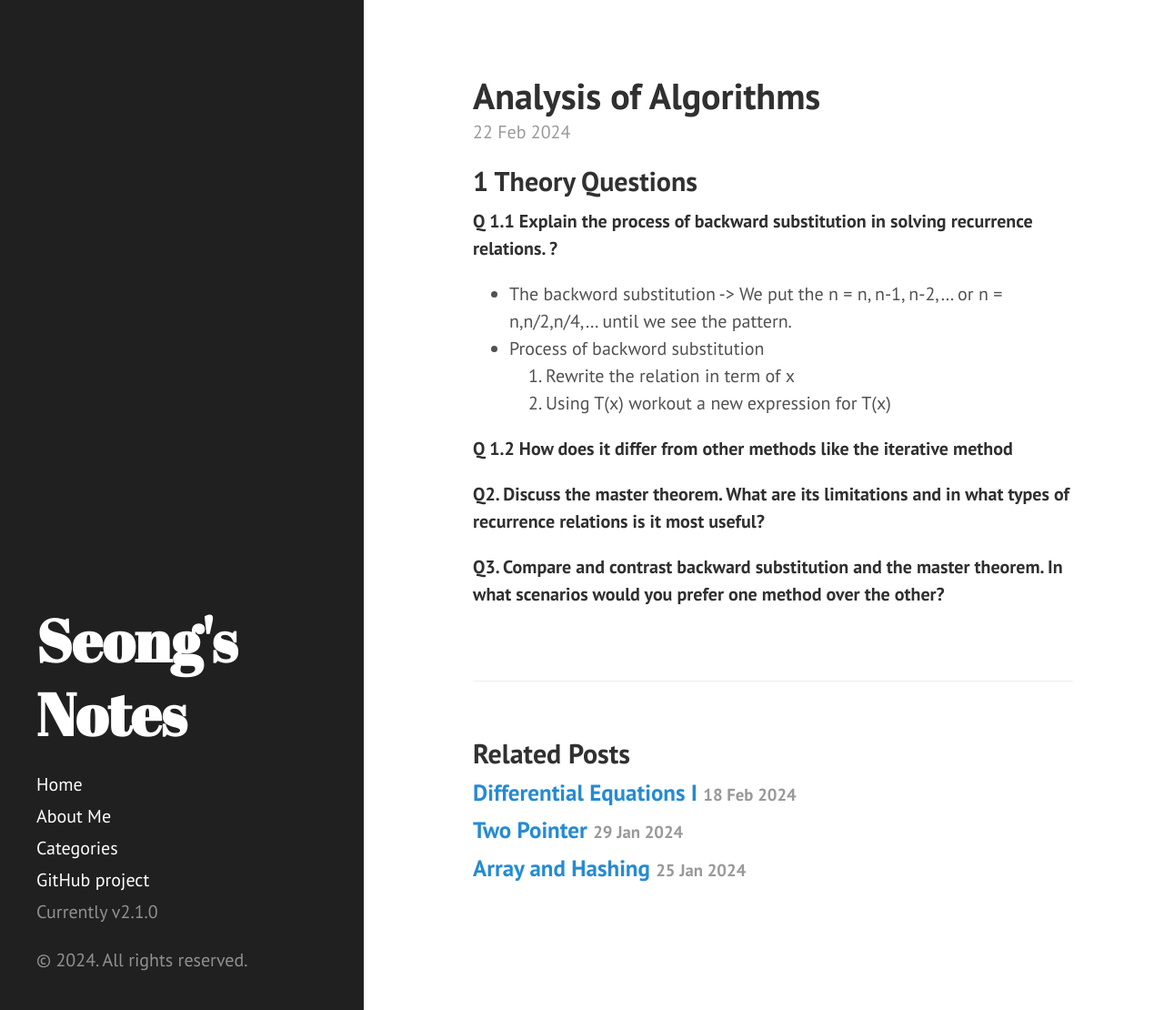
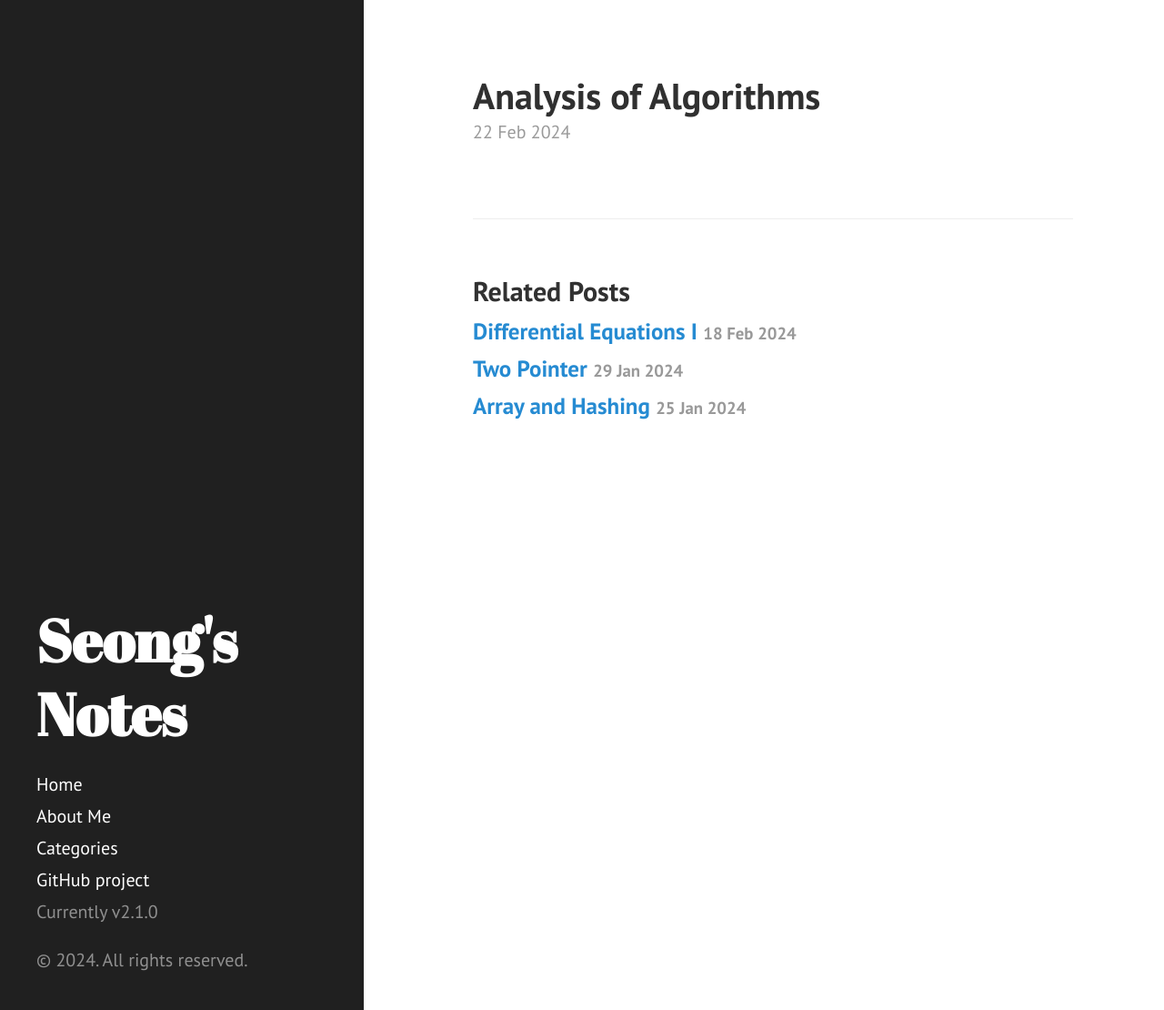
Before and after one commit to GwangseongCho/GwangseongCho.github.io, a Jekyll site: the page built from _posts/2024-02-22-analysis-of-algorithms.md, in a window 1280 px wide and 1110 px high. Shown: the whole window at 91% size. Built offline with Jekyll 4.4.1, drawn with Linux system fonts in a browser that asks for light colours.

Commit message:
Delete the post of mathematics and rewrite a analysis of algorithms

```diff
--- a/_posts/2024-02-22-analysis-of-algorithms.md
+++ b/_posts/2024-02-22-analysis-of-algorithms.md
@@ -3,21 +3,3 @@ layout: post
 title: Analysis of Algorithms
 category: Computer Science
 ---
-
-## 1 Theory Questions
-**Q 1.1 Explain the process of backward substitution in solving recurrence relations. ?**
-* The backword substitution -> We put the n = n, n-1, n-2,... or n = n,n/2,n/4,... until we see the pattern.
-* Process of backword substitution
-1.  Rewrite the relation in term of x
-2.  Using T(x) workout a new expression for T(x)
-
-
-
-
-
-**Q 1.2 How does it differ from other methods like the iterative method**
-
-
-**Q2. Discuss the master theorem. What are its limitations and in what types of recurrence relations is it most useful?**
-
-**Q3. Compare and contrast backward substitution and the master theorem. In what scenarios would you prefer one method over the other?**
```
Also changed, not shown: _posts/2024-01-13-what-is-math.md (deleted, +0 -7 lines).
